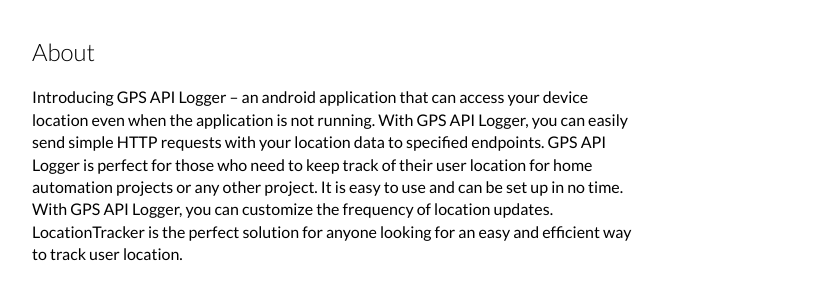
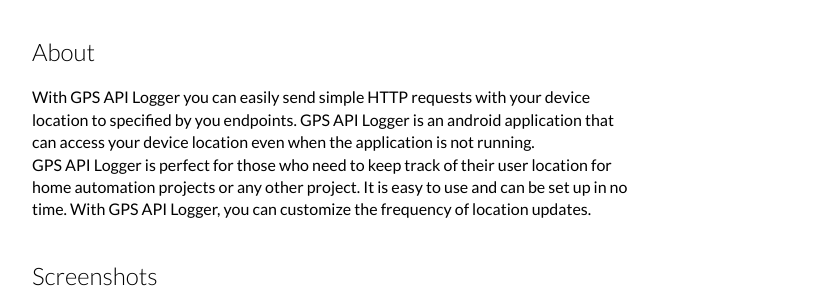
Before and after one commit to mitov84/mitov84.github.io, a plain HTML site: page GPS_API_Logger.html in a window 1280 px wide. Shown: the part 114-417 px from the top of the page, without its empty margins (96-914 px from the left). Drawn offline with Linux system fonts and the light colour scheme.

Commit message:
api logger update

```diff
--- a/GPS_API_Logger.html
+++ b/GPS_API_Logger.html
@@ -78,13 +78,14 @@
 
 		<h2>About</h2>
 		<p>
-			Introducing GPS API Logger – an android application that can access your device location even when the application is not running.
-			With GPS API Logger, you can easily send simple HTTP requests with your location data to specified endpoints.
 
-			GPS API Logger is perfect for those who need to keep track of their user location for home automation projects or any other project.
+			With GPS API Logger you can easily send simple HTTP requests with your device location to specified by you endpoints.
+			GPS API Logger is an android application that can access your device location even when the application is not running.
+			<br/>
+			GPS API Logger is perfect for those who need to keep track of their user location for home automation projects
+			or any other project.
 			It is easy to use and can be set up in no time.
 			With GPS API Logger, you can customize the frequency of location updates.
-			LocationTracker is the perfect solution for anyone looking for an easy and efficient way to track user location.
 		</p>
 
 		<h2>Screenshots</h2>
```
